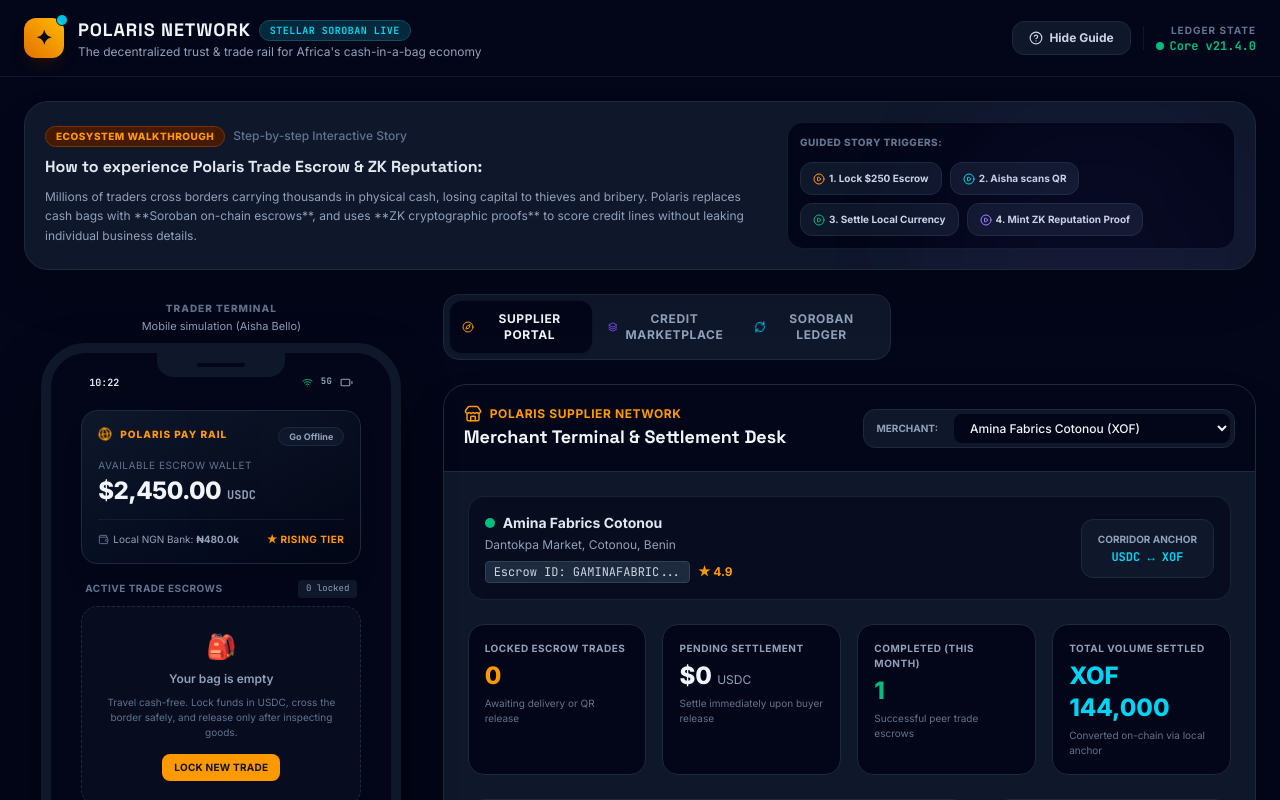
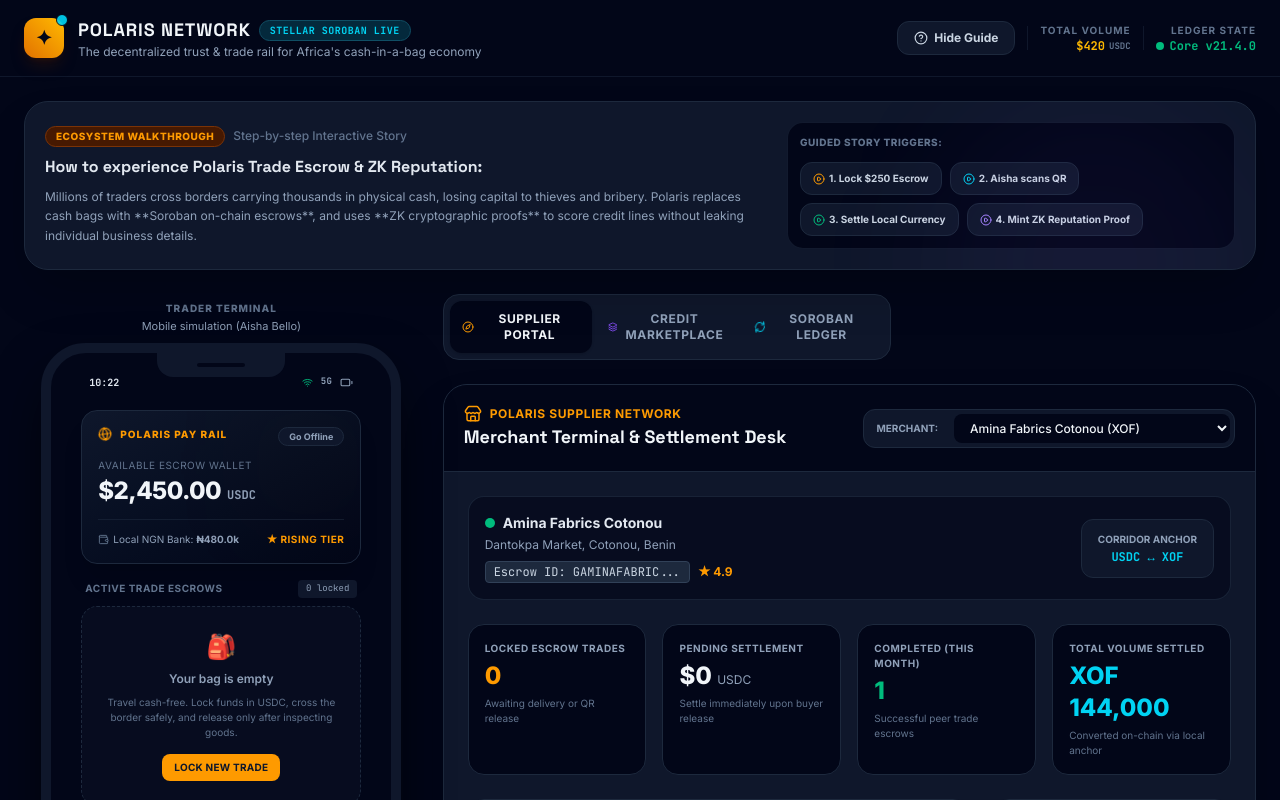
Before and after one commit to Manta-Polaris/Polaris, a React (Vite) app: page / in a window 1280 px wide. Shown: the top 800 px of the page. Built offline with nearby package versions, Linux system fonts and the light colour scheme.

Commit message:
feat: add live total volume USDC ticker to app header

```diff
--- a/src/App.tsx
+++ b/src/App.tsx
@@ -520,6 +520,14 @@ export default function App() {
           </button>
           <div className="h-6 w-[1px] bg-slate-900 hidden md:block" />
           <div className="text-right hidden md:block">
+            <span className="text-[10px] text-slate-500 uppercase tracking-widest block font-bold">Total Volume</span>
+            <span className="text-xs text-amber-400 font-bold font-mono flex items-center justify-end">
+              ${appState.trades.reduce((sum, t) => sum + t.amountUSDC, 0).toLocaleString(undefined, { minimumFractionDigits: 0 })}
+              <span className="text-[9px] text-slate-500 ml-1">USDC</span>
+            </span>
+          </div>
+          <div className="h-6 w-[1px] bg-slate-900 hidden md:block" />
+          <div className="text-right hidden md:block">
             <span className="text-[10px] text-slate-500 uppercase tracking-widest block font-bold">Ledger State</span>
             <span className="text-xs text-emerald-500 font-bold font-mono flex items-center justify-end">
               <span className="w-2 h-2 rounded-full bg-emerald-500 animate-pulse mr-1.5" /> Core v21.4.0
```
